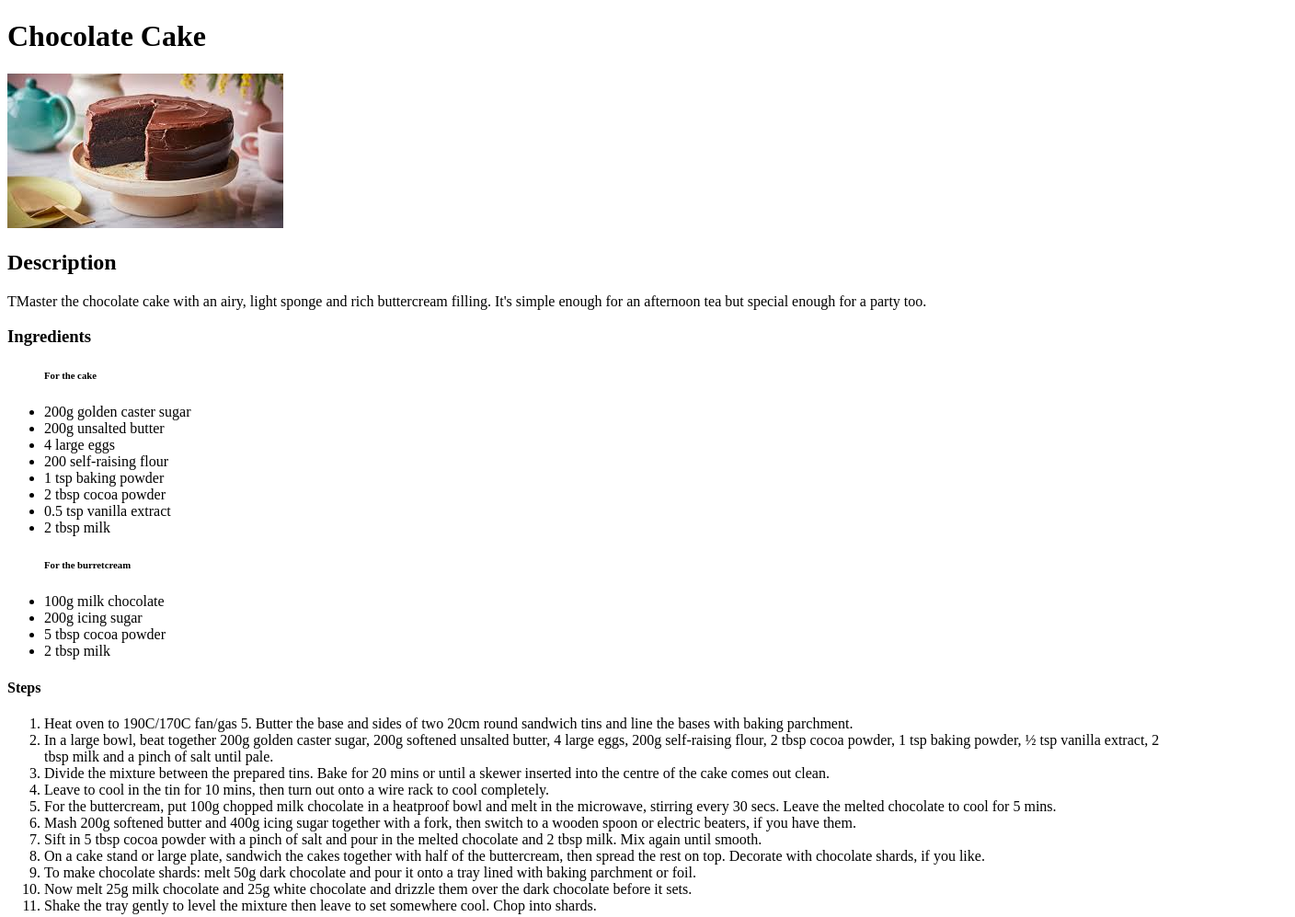
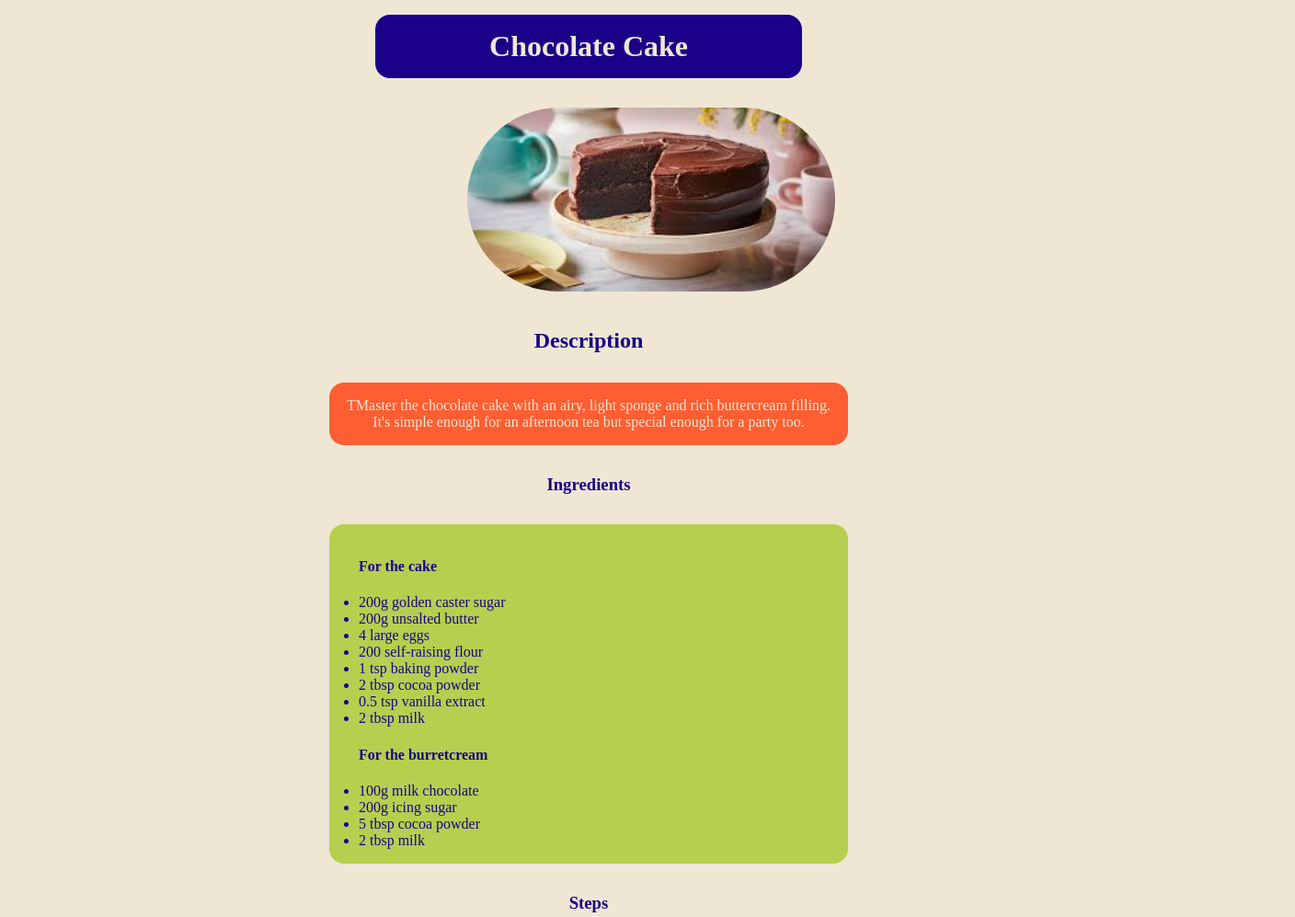
Before and after one commit to mikhnenkoverunya26/odin-recipes, a plain HTML site: page resipes/pie.html in a window 1280 px wide. Shown: the top 997 px of the page at 92% size, 1408 px wide, since content can reach past the window. Drawn offline with Linux system fonts and the light colour scheme; files whose address does not match are found by name.

Commit message:
last commit

```diff
--- a/resipes/pie.html
+++ b/resipes/pie.html
@@ -4,23 +4,21 @@
     <meta charset="UTF-8" />
     <meta name="viewport" content="width=device-width, initial-scale=1.0" />
     <title>Recipe Chocolate Cake</title>
+    <link rel="stylesheet" href="style.css" />
   </head>
   <body>
-    <h1>Chocolate Cake</h1>
+    <h1 class="big">Chocolate Cake</h1>
 
-    <img
-      src="/Users/komarov/Desktop/veronika/repos/odin-recipes/img/images.jpeg"
-      alt="Chocolate cake"
-    />
-    <h2>Description</h2>
-    <p>
+    <img src="images.jpeg" alt="Chocolate cake" class="pic" />
+    <h2 class="text">Description</h2>
+    <p class="sec">
       TMaster the chocolate cake with an airy, light sponge and rich buttercream
       filling. It's simple enough for an afternoon tea but special enough for a
       party too.
     </p>
-    <h3>Ingredients</h3>
-    <ul>
-      <h6>For the cake</h6>
+    <h3 class="text">Ingredients</h3>
+    <ul class="small2">
+      <h4>For the cake</h4>
       <li>200g golden caster sugar</li>
       <li>200g unsalted butter</li>
       <li>4 large eggs</li>
@@ -29,14 +27,14 @@
       <li>2 tbsp cocoa powder</li>
       <li>0.5 tsp vanilla extract</li>
       <li>2 tbsp milk</li>
-      <h6>For the burretcream</h6>
+      <h4>For the burretcream</h4>
       <li>100g milk chocolate</li>
       <li>200g icing sugar</li>
       <li>5 tbsp cocoa powder</li>
       <li>2 tbsp milk</li>
     </ul>
-    <h4>Steps</h4>
-    <ol>
+    <h3 class="text">Steps</h3>
+    <ol class="small2">
       <li>
         Heat oven to 190C/170C fan/gas 5. Butter the base and sides of two 20cm
         round sandwich tins and line the bases with baking parchment.
@@ -86,6 +84,6 @@
         cool. Chop into shards.
       </li>
     </ol>
-    <a href="../index.html">Home</a>
+    <a href="index.html">Home</a>
   </body>
 </html>
--- /dev/null
+++ b/resipes/style.css
@@ -0,0 +1,48 @@
+body {
+  background-color: #efe7d4;
+}
+.big {
+  background-color: #1a0088;
+  color: #efe7d4;
+  text-align: center;
+  padding: 16px;
+  margin: 16px 400px;
+  border-radius: 16px;
+}
+.small {
+  text-align: center;
+  color: #1a0088;
+  background-color: #b6cf4f;
+  margin: 16px 500px;
+  font-size: 25px;
+  border-radius: 16px;
+  padding: 16px 32x;
+}
+.pic {
+  border-radius: 100px 100px;
+  width: 400px;
+  height: 200px;
+  text-align: center;
+  margin: 16px 500px;
+}
+.small2 {
+  color: #1a0088;
+  background-color: #b6cf4f;
+  margin: 32px 350px;
+  font-size: 16px;
+  border-radius: 16px;
+  padding: 16px 32px;
+}
+.sec {
+  text-align: center;
+  color: #efe7d4;
+  background-color: #ff5e32;
+  margin: 32px 350px;
+  font-size: 16px;
+  border-radius: 16px;
+  padding: 16px;
+}
+.text {
+  text-align: center;
+  color: #1a0088;
+}
```
Also changed, not shown: index.html (deleted, +0 -17 lines), resipes/cookies.html (+10 -12 lines), resipes/index.html (added, +18 -0 lines), resipes/RS-Lasagna-hkjl-threeByTwoMediumAt2X.jpg (renamed from img/RS-Lasagna-hkjl-threeByTwoMediumAt2X.jpg), resipes/download.jpeg (renamed from img/download.jpeg), resipes/images.jpeg (renamed from img/images.jpeg).
